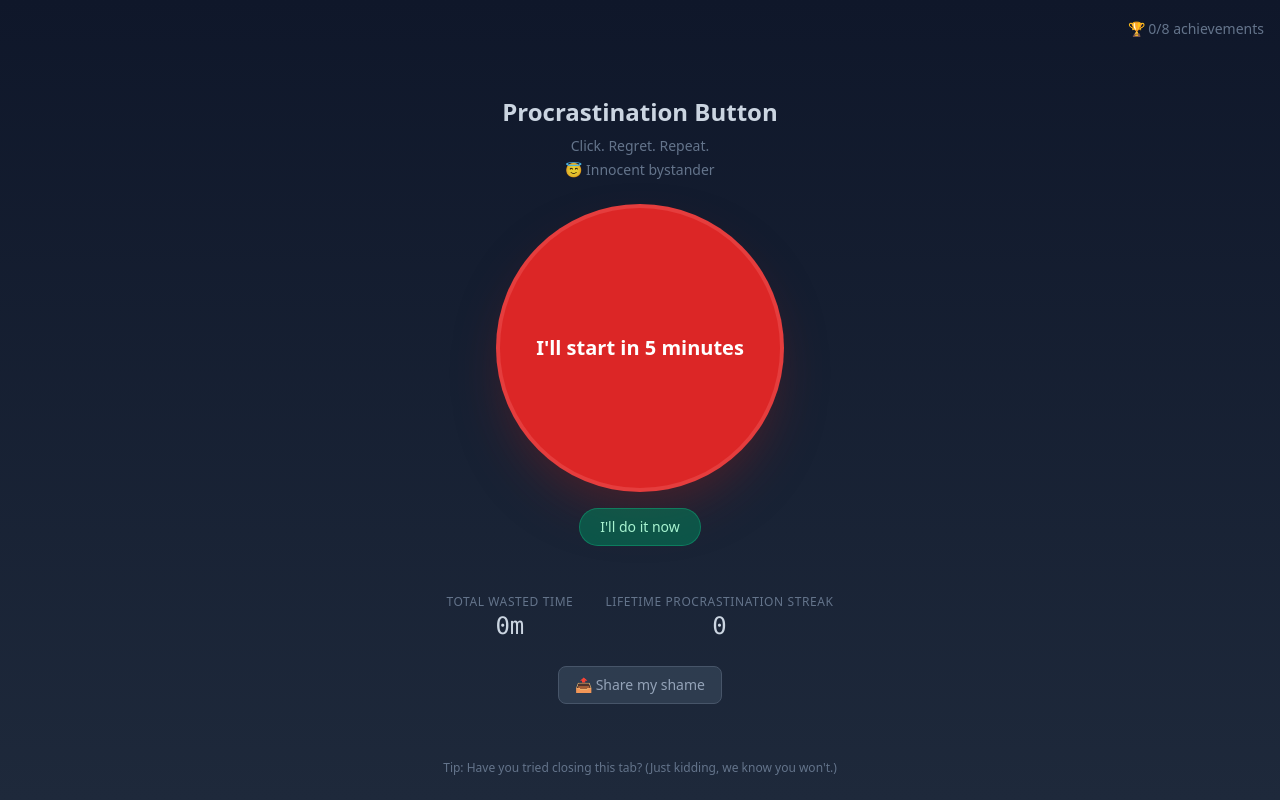
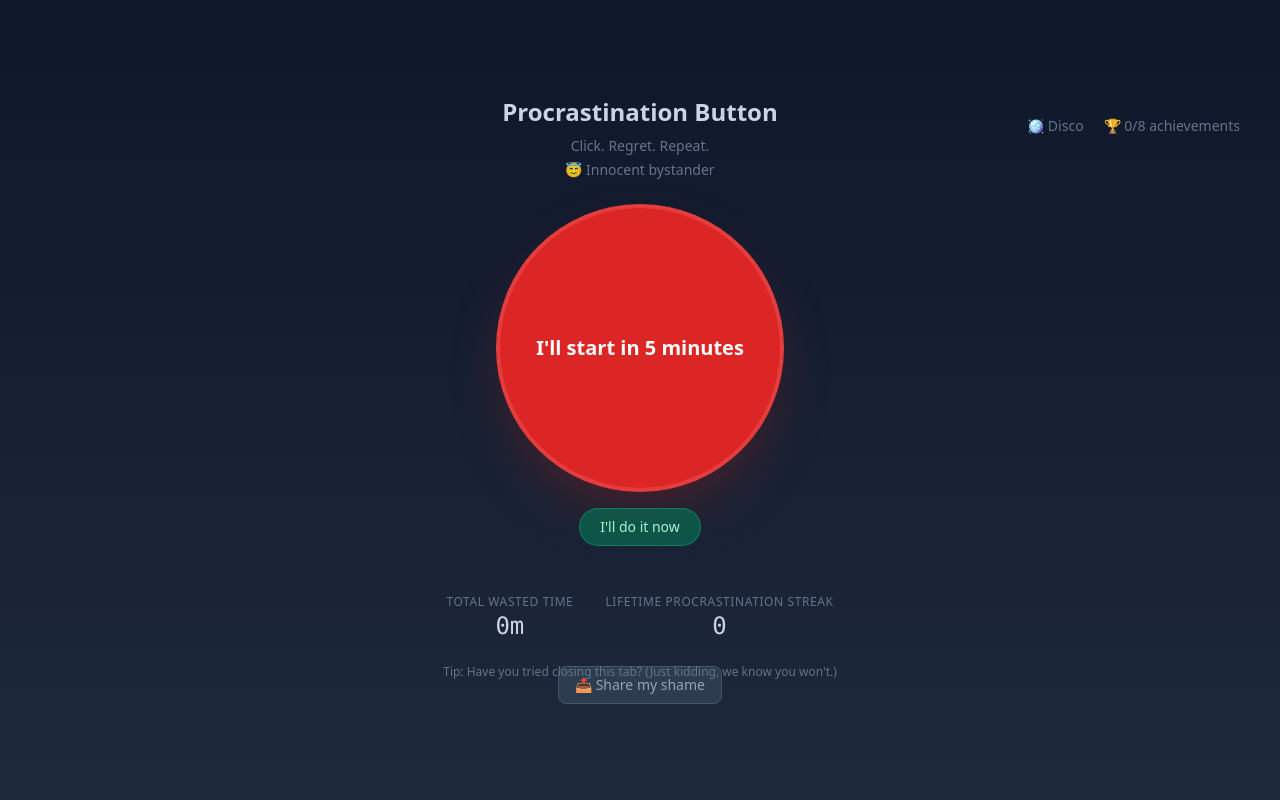
Before and after one commit to priyankagnana/procrastinationbutton, a React (Vite) app: page / in a window 1280 px wide. Built offline with nearby package versions, Linux system fonts and the light colour scheme.

Commit message:
disco mode added

```diff
--- a/src/components/ProcrastinationButton.jsx
+++ b/src/components/ProcrastinationButton.jsx
@@ -89,6 +89,7 @@ export default function ProcrastinationButton() {
   const [showConfetti, setShowConfetti] = useState(false)
   const [shareCopied, setShareCopied] = useState(false)
   const [countdown, setCountdown] = useState(null) // 3 | 2 | 1 | 'psych'
+  const [discoMode, setDiscoMode] = useState(false)
   const tipIndex = useRef(0)
   const confettiKey = useRef(0)
   const confettiParticles = useRef([])
@@ -183,8 +184,25 @@ export default function ProcrastinationButton() {
   const wastedDisplay = hours > 0 ? `${hours}h ${mins}m` : `${totalWasted}m`
 
   return (
-    <div className={`min-h-screen bg-gradient-to-b from-slate-900 to-slate-800 flex flex-col items-center justify-center p-6 text-center ${shake ? 'animate-shake' : ''}`}>
-      <div className="absolute top-4 right-4">
+    <div className={`min-h-screen flex flex-col items-center justify-center p-6 text-center relative overflow-hidden ${shake ? 'animate-shake' : ''} ${discoMode ? '' : 'bg-gradient-to-b from-slate-900 to-slate-800'}`}>
+      {discoMode && (
+        <div
+          className="absolute inset-0 bg-disco animate-disco-bg pointer-events-none z-0"
+          style={{
+            backgroundImage: 'linear-gradient(124deg, #ff2400, #e81d1d, #e8b71d, #e3e81d, #1de840, #1ddde8, #2b1de8, #dd00f3, #ff2400)',
+          }}
+        />
+      )}
+      <div className="relative z-10 flex flex-col items-center justify-center text-center w-full">
+      <div className="absolute top-4 right-4 flex items-center gap-3">
+        <button
+          type="button"
+          onClick={() => setDiscoMode((d) => !d)}
+          className={`text-sm transition-all px-2 py-1 rounded ${discoMode ? 'bg-amber-500/30 text-amber-300' : 'text-slate-500 hover:text-amber-400'}`}
+          title={discoMode ? 'Disco mode on' : 'Disco mode off'}
+        >
+          🪩 Disco
+        </button>
         <button
           type="button"
           onClick={() => setShowAchievements((s) => !s)}
@@ -220,7 +238,7 @@ export default function ProcrastinationButton() {
       <button
         type="button"
         onClick={handleClick}
-        className={`w-72 h-72 rounded-full bg-red-600 hover:bg-red-500 active:scale-95 transition-all duration-150 shadow-2xl shadow-red-900/50 border-4 border-red-400/30 text-white font-bold text-xl px-4 py-2 select-none cursor-pointer hover:scale-105 ${buttonRunsAway ? 'animate-float' : ''}`}
+        className={`w-72 h-72 rounded-full active:scale-95 transition-all duration-150 border-4 text-white font-bold text-xl px-4 py-2 select-none cursor-pointer hover:scale-105 ${buttonRunsAway ? 'animate-float' : ''} ${discoMode ? 'bg-gradient-to-r from-fuchsia-500 via-yellow-400 to-cyan-400 border-white/50 animate-disco-glow hover:opacity-95' : 'bg-red-600 hover:bg-red-500 shadow-2xl shadow-red-900/50 border-red-400/30'}`}
       >
         I'll start in {minutes} minutes
       </button>
@@ -302,6 +320,7 @@ export default function ProcrastinationButton() {
       <p className="absolute bottom-6 left-4 right-4 text-slate-500 text-xs max-w-md mx-auto transition-opacity duration-500">
         {tip}
       </p>
+      </div>
     </div>
   )
 }
--- a/tailwind.config.js
+++ b/tailwind.config.js
@@ -17,10 +17,24 @@ export default {
           '50%': { transform: 'translate(-6px, 4px)' },
           '75%': { transform: 'translate(4px, 8px)' },
         },
+        'disco-bg': {
+          '0%, 100%': { backgroundPosition: '0% 50%' },
+          '50%': { backgroundPosition: '100% 50%' },
+        },
+        'disco-glow': {
+          '0%, 100%': { boxShadow: '0 0 30px #ff0080, 0 0 60px #ff0080' },
+          '33%': { boxShadow: '0 0 30px #00ff88, 0 0 60px #00ff88' },
+          '66%': { boxShadow: '0 0 30px #0088ff, 0 0 60px #0088ff' },
+        },
       },
       animation: {
         confetti: 'confetti 2.5s ease-out forwards',
         float: 'float 3s ease-in-out infinite',
+        'disco-bg': 'disco-bg 5s ease infinite',
+        'disco-glow': 'disco-glow 1.5s ease-in-out infinite',
+      },
+      backgroundSize: {
+        'disco': '200% 200%',
       },
     },
   },
```
